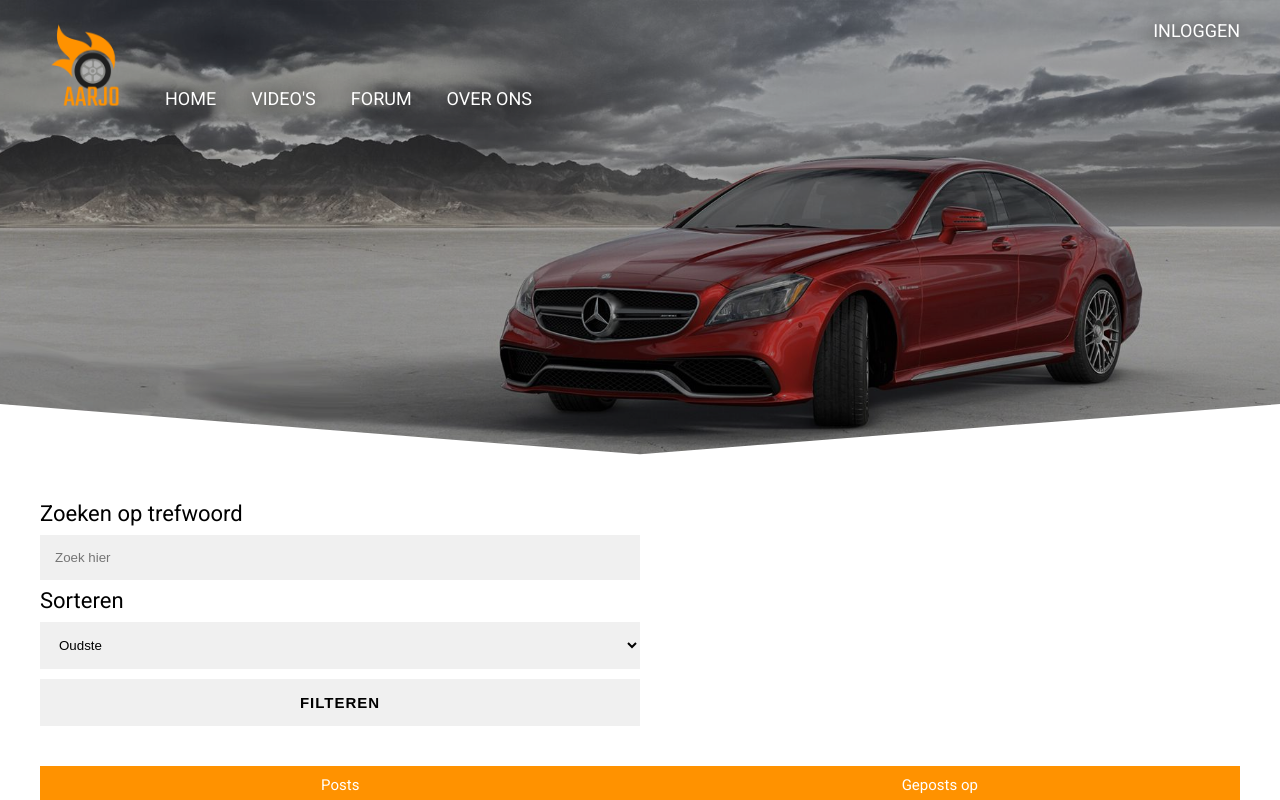
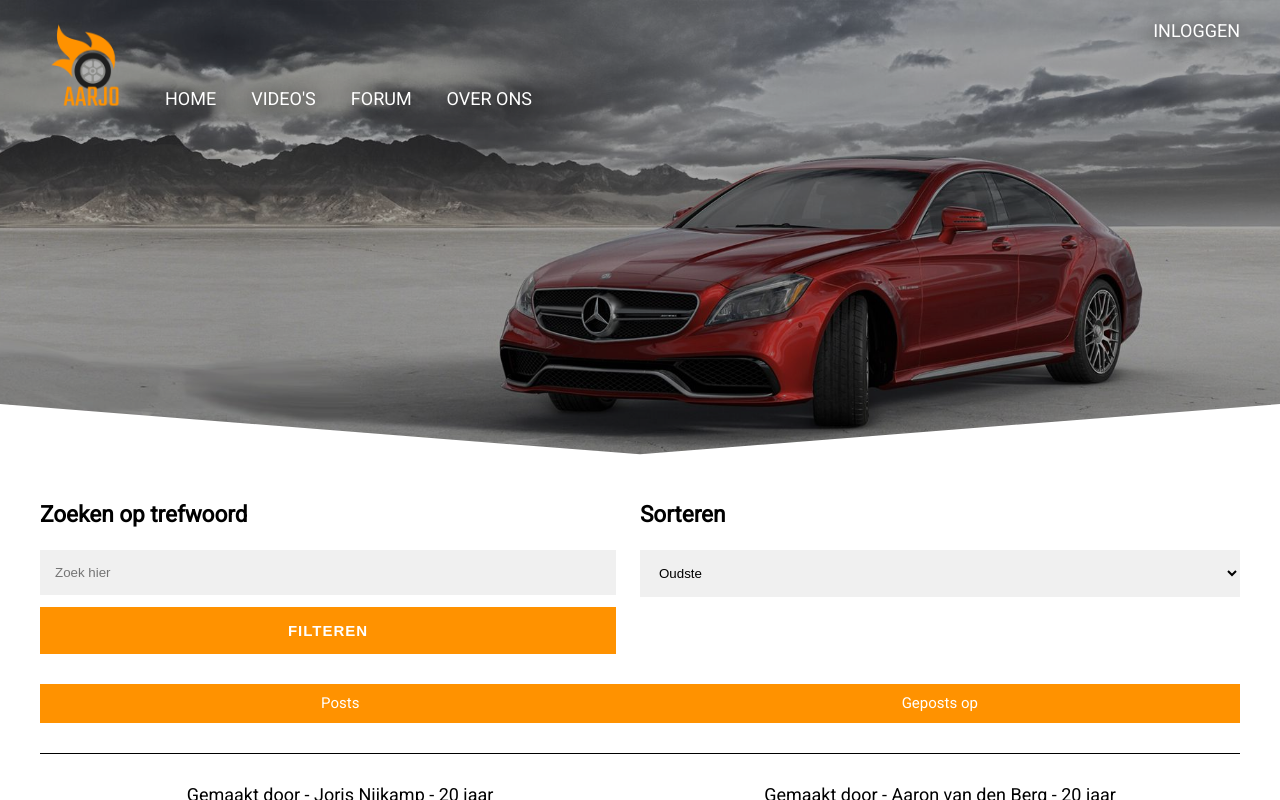
Before and after one commit to aaron5670/aarjocar-bv, a PHP site: page /forum/rubriek.php in a window 1280 px wide. Run offline with PHP 8.4, Linux system fonts and the light colour scheme; data that the repository does not hold is empty; some libraries are stand-ins or nearby versions.

Commit message:
van alles en nog

```diff
--- a/css/style.css
+++ b/css/style.css
@@ -483,7 +483,13 @@ a {
     padding: 0.5em 0.5em;
     border-right: solid 1px #d9d9d9;
 }
+.filter-menu-label-forum {
+    position: relative;
+    float: left;
+    width: 50%;
+    z-index: 10;
 
+}
 .filter-menu-label {
     position: relative;
     float: left;
@@ -495,7 +501,7 @@ a {
 .filter-menu-submit {
     position: relative;
     float: left;
-    width: 51%;
+    width: 48%;
     z-index: 10;
     padding: 15px;
     color: white;
@@ -513,6 +519,28 @@ a {
     width: 50%;
 }
 
+.container-zoeken-opties-forum {
+    position: relative;
+    float: left;
+    width: 100%;
+}
+.opvul-filter-knop{
+    position: relative;
+    float: left;
+    width: 100%;
+}
+.container-zoeken-opties-forum > input{
+    color: #000;
+    float: left;
+    width: 48%;
+    border: 0 solid;
+    margin-bottom: 10px;
+    line-height: normal !important;
+    padding: 15px;
+    background-color: #F0F0F0;
+    margin-right: 2%;
+    margin-top: 25px;
+}
 .filter-menu-label > h2 {
     font-size: 22px;
     font-weight: normal;
@@ -549,6 +577,13 @@ a {
     margin-bottom: 10px;
 }
 
+.filter-menu-forum {
+    position: relative;
+    float: left;
+    width: 50%;
+    z-index: 10;
+    margin-bottom: 10px;
+}
 footer {
     z-index: 10;
 }
@@ -565,7 +600,17 @@ footer {
     padding: 25px 5% 25px 0;
     float: left;
 }
-
+.container-zoeken-opties-forum > select{
+    color: #000;
+    float: left;
+    width: 50%;
+    border: 0 solid;
+    margin-bottom: 10px;
+    line-height: normal !important;
+    padding: 15px;
+    background-color: #F0F0F0;
+    margin-top: 25px;
+}
 .omschrijving {
     position: relative;
     float: left;
--- a/forum/rubriek.php
+++ b/forum/rubriek.php
@@ -2,7 +2,7 @@
 require_once '../config/connect.php';
 include '../includes/header.php';
 
-if ( isset( $_GET['id'] ) ) {
+if (isset($_GET['id'])) {
     $id = $_GET['id'];
 } else {
     //header( 'location: index.php' );
@@ -12,9 +12,9 @@ $rubriekdata = [
     'id' => $id,
 ];
 
-$sql  = 'SELECT * FROM rubrieken WHERE id = :id';
-$stmt = $pdo->prepare( $sql );
-$stmt->execute( $rubriekdata );
+$sql = 'SELECT * FROM rubrieken WHERE id = :id';
+$stmt = $pdo->prepare($sql);
+$stmt->execute($rubriekdata);
 $rubriek = $stmt->fetch();
 ?>
     <main class="sectie-main">
@@ -25,23 +25,25 @@ $rubriek = $stmt->fetch();
                     <?= $rubriek['omschrijving'] ?>
                 </p>
                 <?php
-				if ( isset( $_SESSION['user_id'] ) ) {
+                if (isset($_SESSION['user_id'])) {
                     echo '<a href="post-aanmaken.php?id=' . $rubriek['id'] . '">Post toevoegen</a>';
                 }
                 ?>
             </div>
 
-            <form class="container-zoeken-opties" action="rubriek.php" method="post">
-                <label for="zoekwoord" class="filter-menu-label"><h2>Zoeken op trefwoord</h2></label>
-                <input type="text" class="filter-menu" name="zoekwoord" id="zoekwoord" placeholder="Zoek hier">
-                <label for="orderen" class="filter-menu-label"><h2>Sorteren</h2></label>
+            <form class="container-zoeken-opties-forum" action="rubriek.php" method="post">
 
-                <select id="orderen" name="orderen" class="filter-menu">
+                <label for="zoekwoord" class="filter-menu-label-forum"><h2>Zoeken op trefwoord</h2></label>
+                <label for="orderen" class="filter-menu-label-forum"><h2>Sorteren</h2></label>
+                <input type="text" class="filter-menu-forum" name="zoekwoord" id="zoekwoord" placeholder="Zoek hier">
+
+                <select id="orderen" name="orderen" class="filter-menu-forum">
                     <option value="ASC">Oudste</option>
                     <option value="DESC">Nieuwste</option>
                 </select>
-
+                <div class="opvul-filter-knop">
                     <input class="filter-menu-submit" type="submit" name="submit" value="filteren">
+                </div>
             </form>
 
             <div class="table-container" role="table" aria-label="Destinations">
@@ -50,26 +52,26 @@ $rubriek = $stmt->fetch();
                     <div class="flex-row-vervolg-forum">Geposts op</div>
                 </div>
                 <?php
-				if ( isset( $_POST['submit'] ) ) {
-					$data    = [
+                if (isset($_POST['submit'])) {
+                    $data = [
                         'zoekwoord' => '%' . $_POST['zoekwoord'] . '%',
                     ];
                     $orderen = $_POST['orderen'];
 
-					$sql  = "SELECT * FROM posts WHERE post_titel LIKE :zoekwoord ORDER BY gemaakt_op $orderen";
-					$stmt = $pdo->prepare( $sql );
-					$stmt->execute( $data );
+                    $sql = "SELECT * FROM posts WHERE post_titel LIKE :zoekwoord ORDER BY gemaakt_op $orderen";
+                    $stmt = $pdo->prepare($sql);
+                    $stmt->execute($data);
                 } else {
                     $postdata = [
                         'id' => $id
                     ];
 
-					$sql  = 'SELECT * FROM posts WHERE rubriek = :id';
-					$stmt = $pdo->prepare( $sql );
-					$stmt->execute( $rubriekdata );
+                    $sql = 'SELECT * FROM posts WHERE rubriek = :id';
+                    $stmt = $pdo->prepare($sql);
+                    $stmt->execute($rubriekdata);
                 }
 
-				while ( $post = $stmt->fetch() ) {
+                while ($post = $stmt->fetch()) {
                     ?>
                     <div class="flex-table row" role="rowgroup">
                         <div class="flex-row-vervolg-forum first">
```
Lines whose indentation alone changed are shown as unchanged.
